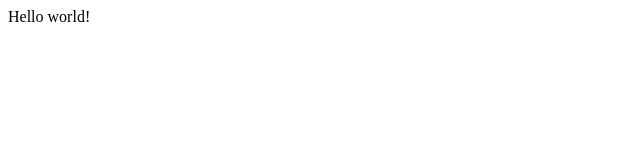
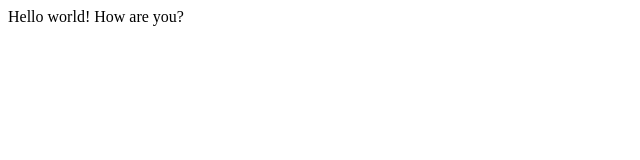
Before and after one commit to KimYaroslav/rsschool-cv, a plain HTML site: page index.html in a window 1280 px wide. Shown: the whole page, without its empty margins (0-640 px from the left). Drawn offline with Linux system fonts and the light colour scheme.

Commit message:
refactor: add text to the body

```diff
--- a/index.html
+++ b/index.html
@@ -7,6 +7,6 @@
   <title>Document</title>
 </head>
 <body>
-  Hello world!
+  Hello world! How are you?
 </body>
 </html>
```
